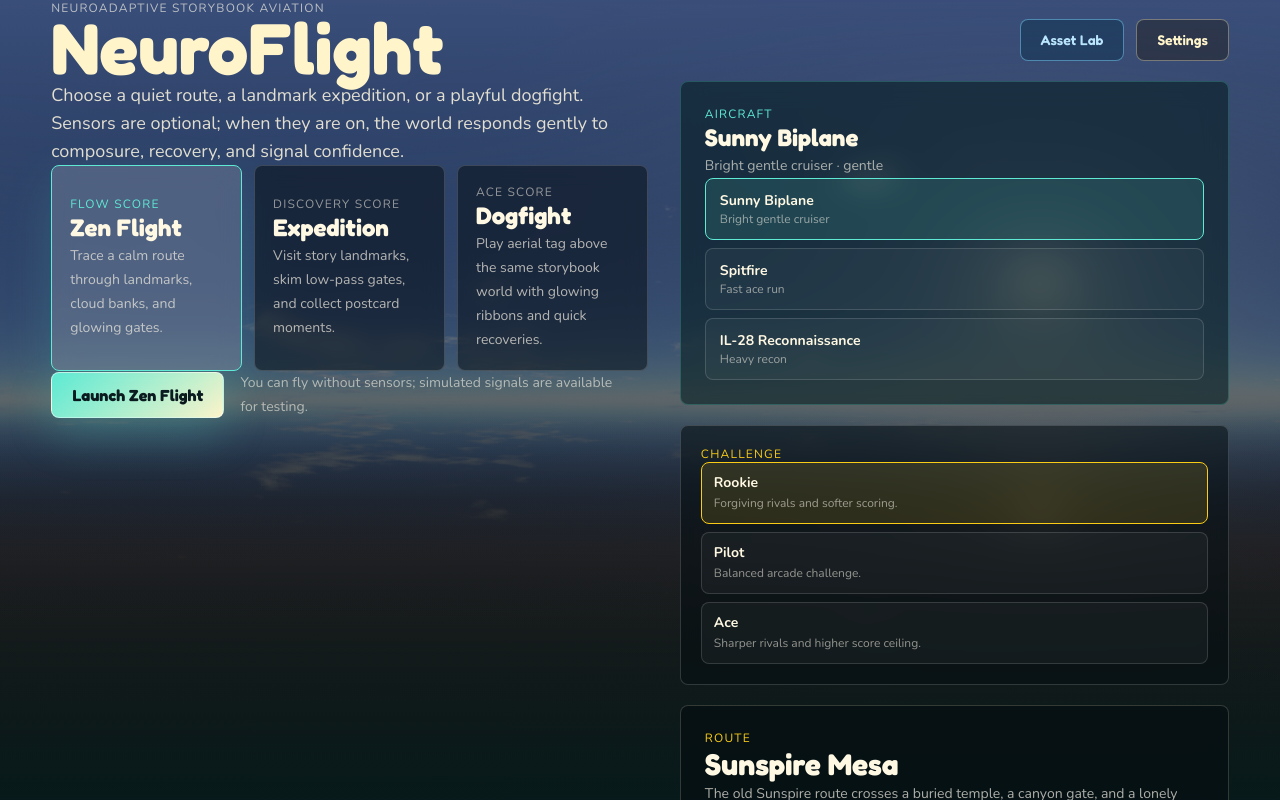
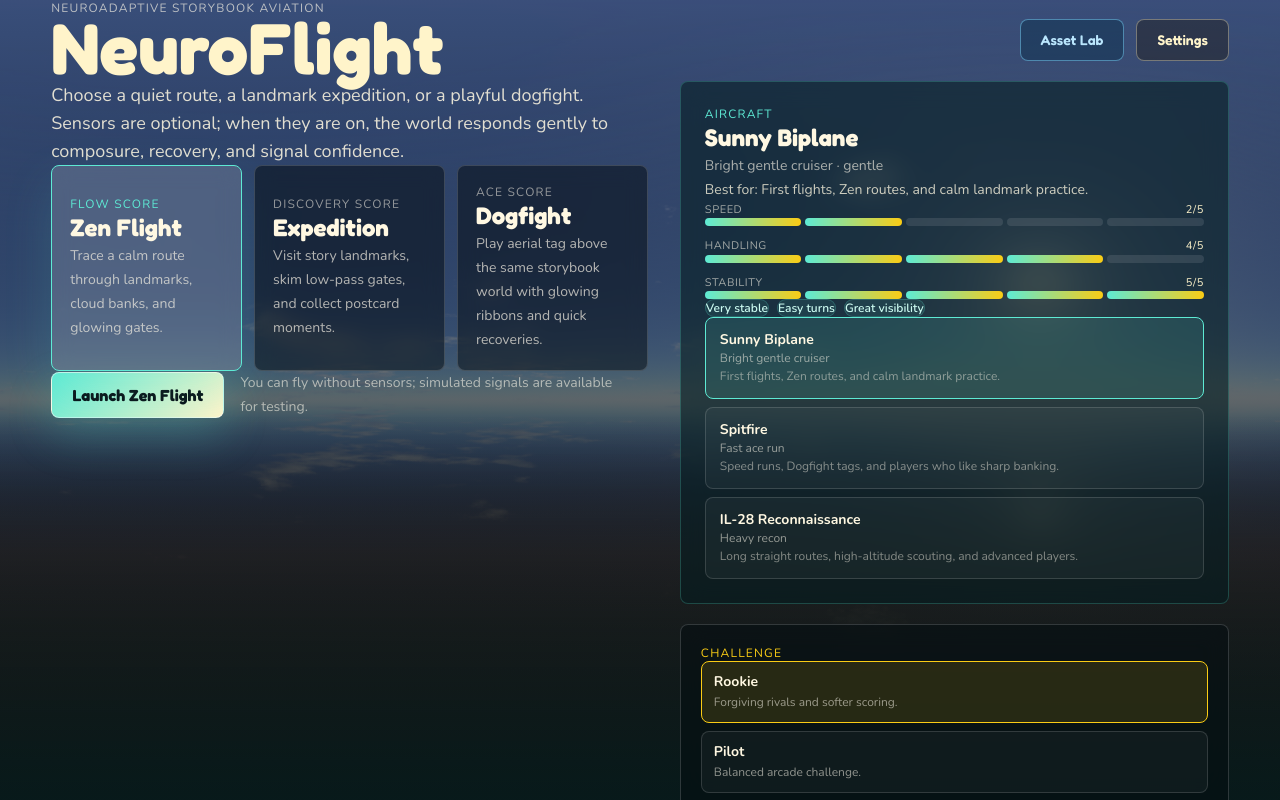
Before and after one commit to wkyleg/neuroflight, a React (Vite) app: page /#/ in a window 1280 px wide. Built offline with nearby package versions, Linux system fonts and the light colour scheme; a web font is replaced by a local one.

Commit message:
feat: explain aircraft handling choices

```diff
--- a/src/app/screens/MainMenu.tsx
+++ b/src/app/screens/MainMenu.tsx
@@ -13,6 +13,29 @@ const DIFFICULTY_OPTIONS: Array<{ id: GameDifficulty; label: string; description
   { id: 'pilot', label: 'Pilot', description: 'Balanced arcade challenge.' },
   { id: 'ace', label: 'Ace', description: 'Sharper rivals and higher score ceiling.' },
 ];
+
+function AircraftStatBar({ label, value }: { label: string; value: number }) {
+  const filled = Math.max(0, Math.min(5, Math.round(value)));
+  return (
+    <div>
+      <div className="mb-1 flex items-center justify-between text-[11px] uppercase tracking-wider">
+        <span style={{ color: 'rgba(240,236,224,0.64)' }}>{label}</span>
+        <span style={{ color: '#fff4ca' }}>{filled}/5</span>
+      </div>
+      <div className="grid grid-cols-5 gap-1">
+        {Array.from({ length: 5 }).map((_, index) => (
+          <span
+            key={index}
+            className="h-2 rounded-full"
+            style={{
+              background: index < filled ? 'linear-gradient(90deg, #5eead4 0%, #facc15 100%)' : 'rgba(255,255,255,0.1)',
+            }}
+          />
+        ))}
+      </div>
+    </div>
+  );
+}
 
 export function MainMenu() {
   const navigate = useNavigate();
@@ -216,6 +239,35 @@ export function MainMenu() {
               <p className="mt-2 text-sm leading-6" style={{ color: 'rgba(240,236,224,0.68)' }}>
                 {aircraft.handlingLabel ?? 'Verified flight profile'} · {aircraft.difficulty ?? 'standard'}
               </p>
+              {aircraft.bestFor && (
+                <p className="mt-3 text-sm leading-6" style={{ color: 'rgba(255,248,226,0.78)' }}>
+                  Best for: {aircraft.bestFor}
+                </p>
+              )}
+              {aircraft.statBars && (
+                <div className="mt-4 grid gap-3">
+                  <AircraftStatBar label="Speed" value={aircraft.statBars.speed} />
+                  <AircraftStatBar label="Handling" value={aircraft.statBars.handling} />
+                  <AircraftStatBar label="Stability" value={aircraft.statBars.stability} />
+                </div>
+              )}
+              {aircraft.strengths && aircraft.strengths.length > 0 && (
+                <div className="mt-4 flex flex-wrap gap-2">
+                  {aircraft.strengths.map((strength) => (
+                    <span
+                      key={strength}
+                      className="rounded-full border px-3 py-1 text-xs font-semibold"
+                      style={{
+                        borderColor: 'rgba(94,234,212,0.22)',
+                        color: '#ccfbf1',
+                        background: 'rgba(94,234,212,0.08)',
+                      }}
+                    >
+                      {strength}
+                    </span>
+                  ))}
+                </div>
+              )}
               <div className="mt-4 grid gap-2">
                 {aircraftOptions.map((option) => {
                   const active = option.id === aircraft.id;
@@ -237,6 +289,11 @@ export function MainMenu() {
                       <span className="mt-1 block text-xs" style={{ color: 'rgba(240,236,224,0.58)' }}>
                         {option.handlingLabel ?? option.era}
                       </span>
+                      {option.bestFor && (
+                        <span className="mt-1 block text-xs leading-5" style={{ color: 'rgba(240,236,224,0.5)' }}>
+                          {option.bestFor}
+                        </span>
+                      )}
                     </button>
                   );
                 })}
--- a/src/game/flight/AircraftRegistry.ts
+++ b/src/game/flight/AircraftRegistry.ts
@@ -9,6 +9,9 @@ export const AIRCRAFT: AircraftDefinition[] = [
     era: 'ww1',
     displayRole: 'default',
     handlingLabel: 'Bright gentle cruiser',
+    bestFor: 'First flights, Zen routes, and calm landmark practice.',
+    strengths: ['Very stable', 'Easy turns', 'Great visibility'],
+    statBars: { speed: 2, handling: 4, stability: 5 },
     difficulty: 'gentle',
     available: true,
     modelFormat: 'obj',
@@ -41,6 +44,9 @@ export const AIRCRAFT: AircraftDefinition[] = [
     era: 'ww1',
     displayRole: 'default',
     handlingLabel: 'Gentle vintage lift',
+    bestFor: 'Slow scenic test flights once the model is verified.',
+    strengths: ['Slow pace', 'Soft handling', 'Historic style'],
+    statBars: { speed: 1, handling: 3, stability: 4 },
     difficulty: 'gentle',
     available: false,
     modelPath: '/assets/aircraft/1903_wright_flyer/scene.gltf',
@@ -68,6 +74,9 @@ export const AIRCRAFT: AircraftDefinition[] = [
     era: 'ww2',
     displayRole: 'speed',
     handlingLabel: 'Fast ace run',
+    bestFor: 'Speed runs, Dogfight tags, and players who like sharp banking.',
+    strengths: ['Fast climb', 'Quick roll', 'Responsive tags'],
+    statBars: { speed: 4, handling: 5, stability: 3 },
     difficulty: 'standard',
     available: true,
     modelFormat: 'gltf',
@@ -96,6 +105,9 @@ export const AIRCRAFT: AircraftDefinition[] = [
     era: 'modern',
     displayRole: 'exploration',
     handlingLabel: 'Unavailable asset',
+    bestFor: 'Disabled until the model scale and orientation are verified.',
+    strengths: ['Catalog only'],
+    statBars: { speed: 2, handling: 3, stability: 4 },
     difficulty: 'standard',
     available: false,
     modelFormat: 'gltf',
@@ -122,6 +134,9 @@ export const AIRCRAFT: AircraftDefinition[] = [
     era: 'experimental',
     displayRole: 'speed',
     handlingLabel: 'Unavailable asset',
+    bestFor: 'Disabled until the model scale and orientation are verified.',
+    strengths: ['Catalog only'],
+    statBars: { speed: 5, handling: 3, stability: 4 },
     difficulty: 'ace',
     available: false,
     modelFormat: 'gltf',
@@ -148,6 +163,9 @@ export const AIRCRAFT: AircraftDefinition[] = [
     era: 'coldwar',
     displayRole: 'speed',
     handlingLabel: 'Heavy recon',
+    bestFor: 'Long straight routes, high-altitude scouting, and advanced players.',
+    strengths: ['Very fast', 'Steady lines', 'Wide camera view'],
+    statBars: { speed: 5, handling: 2, stability: 3 },
     difficulty: 'ace',
     available: true,
     modelFormat: 'gltf',
@@ -179,6 +197,9 @@ export const AIRCRAFT: AircraftDefinition[] = [
     era: 'scifi',
     displayRole: 'novelty',
     handlingLabel: 'Unavailable asset',
+    bestFor: 'Disabled until the model scale and orientation are verified.',
+    strengths: ['Catalog only'],
+    statBars: { speed: 5, handling: 5, stability: 5 },
     difficulty: 'ace',
     available: false,
     modelFormat: 'gltf',
@@ -205,6 +226,9 @@ export const AIRCRAFT: AircraftDefinition[] = [
     era: 'scifi',
     displayRole: 'novelty',
     handlingLabel: 'Unavailable asset',
+    bestFor: 'Disabled until the model scale and orientation are verified.',
+    strengths: ['Catalog only'],
+    statBars: { speed: 5, handling: 4, stability: 4 },
     difficulty: 'ace',
     available: false,
     modelFormat: 'gltf',
@@ -231,6 +255,9 @@ export const AIRCRAFT: AircraftDefinition[] = [
     era: 'modern',
     displayRole: 'dev',
     handlingLabel: 'Unavailable asset',
+    bestFor: 'Disabled until the model scale and camera distance are verified.',
+    strengths: ['Catalog only'],
+    statBars: { speed: 4, handling: 1, stability: 4 },
     difficulty: 'ace',
     available: false,
     modelFormat: 'gltf',
--- a/src/game/types.ts
+++ b/src/game/types.ts
@@ -20,6 +20,13 @@ export interface AircraftDefinition {
   era: 'ww1' | 'ww2' | 'coldwar' | 'modern' | 'experimental' | 'scifi';
   displayRole?: 'default' | 'exploration' | 'speed' | 'novelty' | 'dev';
   handlingLabel?: string;
+  bestFor?: string;
+  strengths?: string[];
+  statBars?: {
+    speed: number;
+    handling: number;
+    stability: number;
+  };
   difficulty?: 'gentle' | 'standard' | 'ace';
   available?: boolean;
   previewImage?: string;
```
Also changed, not shown: 1 other file (tests, documents, lock files or other folders).
